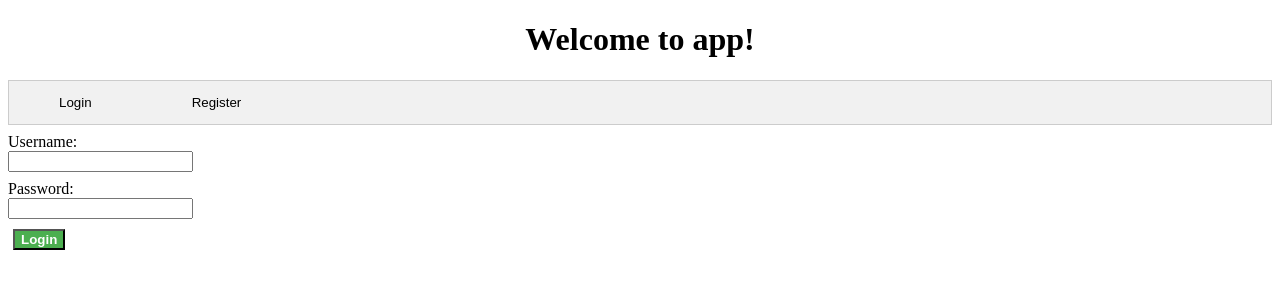
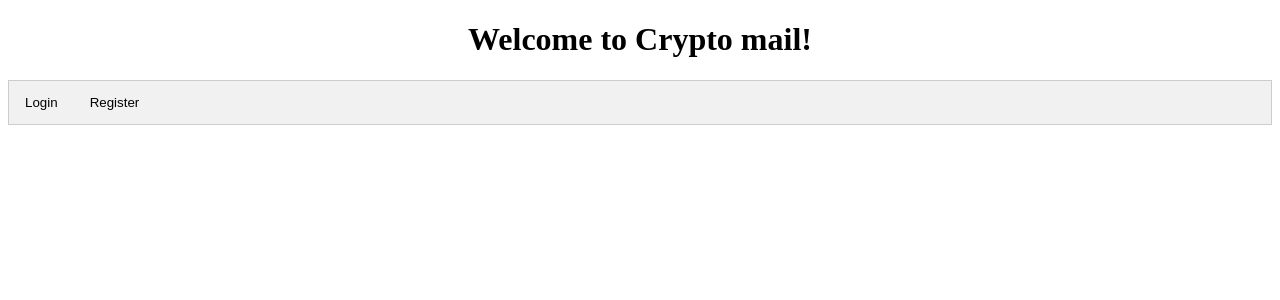
Before and after one commit to cvetelinast/Crypto-Mail, an Angular app in the folder client/: page /home in a window 1280 px wide. Shown: the top 300 px of the page. Built offline with nearby package versions, Linux system fonts and the light colour scheme.

Commit message:
Routing edited

```diff
--- /dev/null
+++ b/client/src/app/app-routing.module.ts
@@ -0,0 +1,25 @@
+import { NgModule, ModuleWithProviders } from '@angular/core';
+import { Routes, RouterModule } from '@angular/router';
+import { LoginComponent } from './components/login/login.component';
+import { HomeComponent } from './components/home/home.component'
+
+
+const routes: Routes = [
+    {
+        path: '',
+        redirectTo: "login",
+        pathMatch: 'full'
+    },
+    {
+        path: 'login',
+        component: LoginComponent
+    },
+    {
+        path: 'home',
+        component: HomeComponent
+    }
+
+];
+
+
+export const AppRoutingModule: ModuleWithProviders = RouterModule.forRoot(routes);
--- a/client/src/app/app.component.html
+++ b/client/src/app/app.component.html
@@ -4,4 +4,4 @@
     Welcome to {{ title }}!
   </h1>
  </div>
-<app-login></app-login>
+<router-outlet></router-outlet>
--- a/client/src/app/app.component.ts
+++ b/client/src/app/app.component.ts
@@ -1,4 +1,5 @@
 import { Component } from '@angular/core';
+import { LoginComponent } from './components/login/login.component';
 
 @Component({
   moduleId: module.id,
@@ -7,5 +8,5 @@ import { Component } from '@angular/core';
   styleUrls: ['./app.component.css']
 })
 export class AppComponent {
-  title = 'app';
+  title = 'Crypto mail';
 }
--- a/client/src/app/components/home/home.component.html
+++ b/client/src/app/components/home/home.component.html
@@ -2,24 +2,7 @@
     <button class="tablinks" onclick="login()">Login</button>
     <button class="tablinks" onclick="register()">Register</button>
 </div>
-    <div class = "login" style="display: none;">
-        <label>Username:</label>
-        <input type="text" username="name"/><br/>
-        <label>Password:</label>
-        <input type="text" password="password"/><br/>
-        <button type="button" (click)="login()">Login</button>
-    </div>
-    <div class = "register" style="display: none;">
-        <label>Username:</label>
-        <input type="text" username="name"/><br/>
-        <label>Password:</label>
-        <input type="text" password="password"/><br/>
-        <label>Repeat password:</label>
-        <input type="text" password="password"/><br/>
-        <label>e-mail:</label>
-        <input type="text" email="email"/><br/>
 
-</div>
 
   <!-- Tab content -->
   <div id="London" class="tabcontent">
--- a/client/src/app/components/login/login.component.html
+++ b/client/src/app/components/login/login.component.html
@@ -8,7 +8,9 @@
       <input type="text" required [(ngModel)]='name'/>
       <label>Password:</label>
       <input type="text" required [(ngModel)]='password'/><br/>
-      <button type="button" id="fancyButton" (click)="func()">Login</button>
+      <button type="button" id="fancyButton" (click)="doSearch()">Login</button>
+
+    <button type="button" id="fancyButton" (click)="testRouting()">TestRouting</button>
 
   </div>
   <div class = "register" style="visibility: hidden">
--- a/client/src/app/components/login/login.component.ts
+++ b/client/src/app/components/login/login.component.ts
@@ -1,10 +1,55 @@
 import { Component, OnInit } from '@angular/core';
 import { Http, Response } from '@angular/http';
 import { Observable } from 'rxjs';
-//import { Injectable } from '@angular/core';
+import { Injectable } from '@angular/core';
+import { JsonpModule, Jsonp } from '@angular/http';
+import { Router, ActivatedRoute } from '@angular/router';
 //import {Http, Headers} from '@angular/http';
 import 'rxjs/add/operator/map';
 
+class SearchItem {
+  constructor(public id: string,
+              public username: string,
+              public password: string,
+              public email: string) {
+  }
+}
+/*
+@Injectable()
+class SearchService {
+  apiRoot: string = 'http://localhost:3000/api/users';
+  results: SearchItem[];
+
+  constructor(private jsonp: Jsonp) {
+    this.results = [];
+  }
+
+  search() {
+    return new Promise((resolve, reject) => {
+      this.results = [];
+      this.jsonp.request( 'http://localhost:3000/api/users')
+          .toPromise()
+          .then(
+              res => { // Success
+                this.results = res.json().results.map(item => {
+                  return new SearchItem(
+                    item.id,
+                    item.username,
+                    item.password,
+                    item.email
+                  );
+                });
+                resolve();
+              },
+              msg => { // Error
+                reject(msg);
+              }
+          );
+    });
+  }
+}
+
+*/
 @Component({
   selector: 'app-login',
   templateUrl: './login.component.html',
@@ -16,7 +61,7 @@ export class LoginComponent implements OnInit {
   password: String = '';
   email: String = '';
   users: SearchItem[] = [];
-  constructor(private http: Http) {
+  constructor(private http: Http, private router: Router) {
   }
 
   ngOnInit() {
@@ -51,6 +96,12 @@ export class LoginComponent implements OnInit {
     }
   }
 
+  testRouting(){
+console.log("routing btn");
+this.router.navigate(['home']);
+    //this.router.navigateByUrl['home'];
+  }
+
   login(){
     // this.name = document.getElementsByTagName("input")[0].value;
     // this.password = document.getElementsByTagName("input")[1].value;
@@ -73,7 +124,8 @@ export class LoginComponent implements OnInit {
      console.log(this.password);
     // this.users = this.http.get('http://localhost:3000/api/users')
     // .subscribe((data) => { console.log(JSON.parse(data.text()))});
-    this.search();
+
+   // this.search();
 
   }
   search(): Observable<SearchItem[]> {
@@ -119,11 +171,3 @@ export class LoginComponent implements OnInit {
 //      //       .map(res=>res.json);
 //   }
 }
-
-class SearchItem {
-  constructor(public id: string,
-              public username: string,
-              public password: string,
-              public email: string) {
-  }
-}
```
Also changed, not shown: client/src/app/app.module.ts (+4 -3 lines), 1 other file (tests, documents, lock files or other folders).
